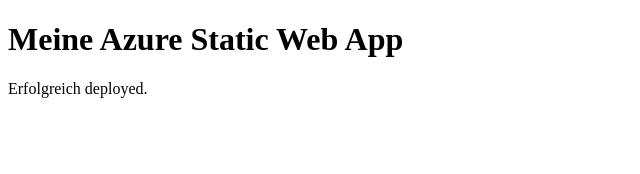
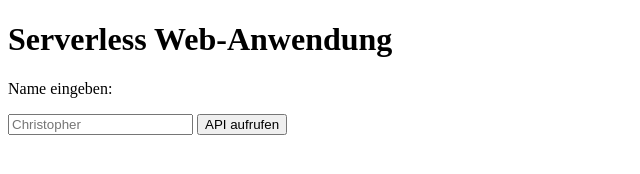
Before and after one commit to Chris-080899/my-first-static-web-app, a website: page src/index.html in a window 1280 px wide. Shown: the whole page, without its empty margins (0-640 px from the left). Drawn offline with Linux system fonts and the light colour scheme.

Commit message:
Update frontend to call Azure Function

```diff
--- a/src/index.html
+++ b/src/index.html
@@ -2,12 +2,24 @@
 <html lang="de">
 <head>
   <meta charset="UTF-8">
-  <title>Azure Static Web App</title>
+  <title>Serverless Web-Anwendung</title>
 </head>
+<body>
+  <h1>Serverless Web-Anwendung</h1>
 
-<body>
-  <h1>Meine Azure Static Web App</h1>
-  <p>Erfolgreich deployed.</p>
+  <p>Name eingeben:</p>
+  <input type="text" id="name" placeholder="Christopher" />
+  <button onclick="callApi()">API aufrufen</button>
+
+  <p id="result"></p>
+
+  <script>
+    async function callApi() {
+      const name = document.getElementById("name").value || "Gast";
+      const response = await fetch(`/api/hello?name=${encodeURIComponent(name)}`);
+      const data = await response.json();
+      document.getElementById("result").innerText = data.message;
+    }
+  </script>
 </body>
-
 </html>
```
